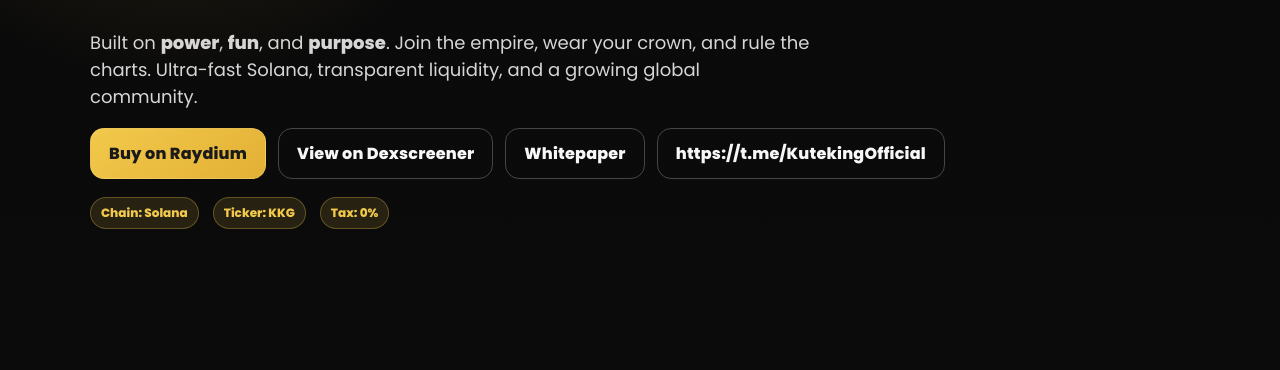
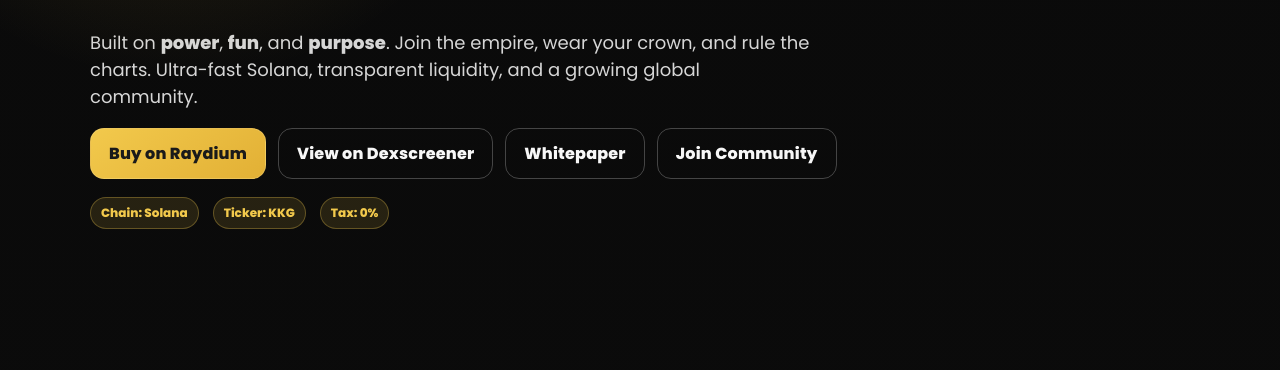
Before and after one commit to KKG-ku/Kuteking-website, a plain HTML site: page index.html in a window 1280 px wide. Shown: the part 364-734 px from the top of the page. Drawn offline with Linux system fonts and the light colour scheme.

Commit message:
Update index.html
fix

```diff
--- a/index.html
+++ b/index.html
@@ -116,7 +116,7 @@
         <a class="btn btn-primary" href="https://raydium.io/swap/?inputCurrency=sol&outputCurrency=E4RR6QLaAWEEnVC8nyrYC7mkHw6pjJXnY2uouETBpump" target="_blank" rel="noopener">Buy on Raydium</a>
         <a class="btn btn-outline" href="https://dexscreener.com/solana/E4RR6QLaAWEEnVC8nyrYC7mkHw6pjJXnY2uouETBpump" target="_blank" rel="noopener">View on Dexscreener</a>
         <a class="btn btn-outline" href="#whitepaper">Whitepaper</a>
-        <a class="btn btn-outline" href="#links">https://t.me/KutekingOfficial</a>
+        <a class="btn btn-outline" href="https://t.me/KutekingOfficial">Join Community</a>
       </div>
       <div style="margin-top:18px" class="row">
         <span class="badge">Chain: Solana</span>
```
